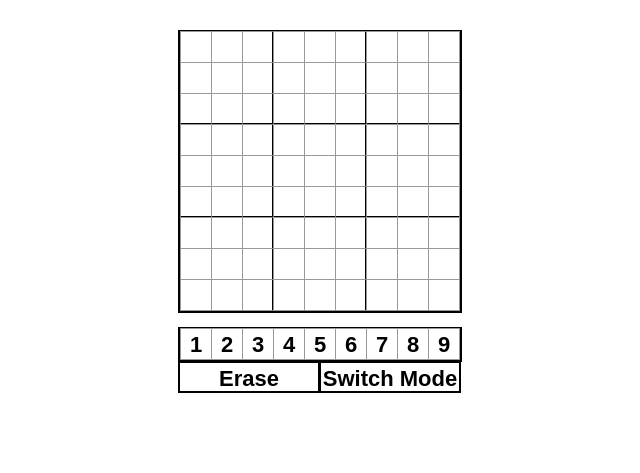
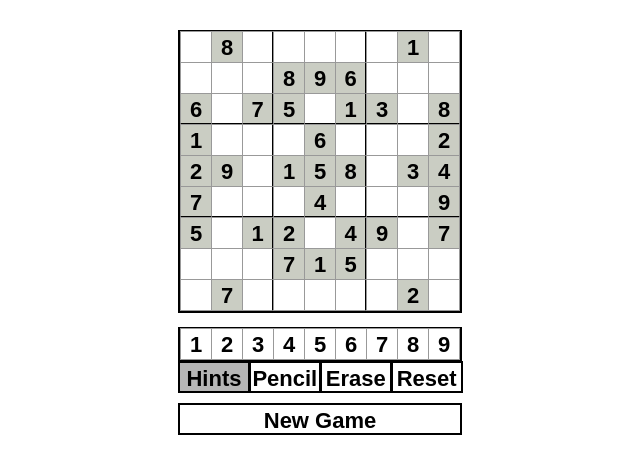
Before and after one commit to cscscs9/sudoku, a React app: page / in a window 1280 px wide. Shown: the part 51-524 px from the top of the page, without its empty margins (320-960 px from the left). Built offline with nearby package versions, Linux system fonts and the light colour scheme.

Commit message:
add keyboard and settings, ui changes

```diff
--- a/src/index.css
+++ b/src/index.css
@@ -67,7 +67,22 @@ button:focus {
   margin-top: -1px;
   padding: 0;
   text-align: center;
-  width: 142px;
+  width: 71.9px;
+}
+
+.fullButton {
+  background: #fff;
+  border: 2px solid #000;
+  float: left;
+  font-size: 22px;
+  font-weight: bold;
+  line-height: 32px;
+  height: 32px;
+  margin-right: -1px;
+  margin-top: -1px;
+  padding: 0;
+  text-align: center;
+  width: 284px;
 }
 
 .kbd-navigation .bigButton:focus {
@@ -75,26 +90,19 @@ button:focus {
 }
 
 .game-board {
+  background: #fff;
   display: flex;
   flex-direction: row;
   border: 2px solid #000;
   margin: auto;
 }
 
-.fixedSquare{
-  background: #999;
-}
-
-.selectedSquare{
-  background: rgb(181, 255, 120);
-}
-
-.hintSquare {
-  background: rgb(205, 248, 170);
+.selected{
+  background: rgb(182, 182, 182) !important;
 }
 
 .errorSquare {
-  border: 3px solid red !important;
+  border: 2px solid red !important;
 }
 
 .game {
--- a/src/index.js
+++ b/src/index.js
@@ -12,7 +12,7 @@ class Board extends React.Component {
         var isHintSquare = this.props.selectedr===r || this.props.selectedc===c;
 
         if(this.props.selectedr!=null){
-            if(this.props.squares[r][c][0]===null) return false;
+            if(this.props.squares[r][c][0]===null) return isHintSquare;
 
             return isHintSquare || this.props.squares[r][c][0]===this.props.squares[this.props.selectedr][this.props.selectedc][0];
         }
@@ -22,10 +22,24 @@ class Board extends React.Component {
     renderSquare(r, c) {
         var classes = "square";
 
-        if(this.props.squares[r][c][1] === "f") classes += " fixedSquare";
-        else if(this.props.squares[r][c][1] === "e") classes += " errorSquare";
-        else if(this.props.selectedr===r && this.props.selectedc===c) classes += " selectedSquare";
-        else if(this.isHintSquare(r,c)) classes += " hintSquare";
+        var color = {};
+
+        if(this.props.squares[r][c][1] === "e") classes += " errorSquare";
+
+        if(this.props.selectedr===r && this.props.selectedc===c){   // selected square
+            color = {r: 255, g: 255, b: 5, t: 0.5};
+        } else if(this.props.hintMode && this.isHintSquare(r,c)){      //hint square
+            color = {r: 180, g: 255, b: 110, t: 0.5};
+        }
+        if(this.props.squares[r][c][1] === "f"){    // fixed square
+            if(color.r) color = {
+                r: (color.r+150)/2,
+                g: (color.g+155)/2,
+                b: (color.b+135)/2,
+                t: 0.8
+            };
+            else color = {r: 150, g: 155, b: 135, t: 0.5};
+        } else if(!color.r) color = {r: 255, g: 255, b:255, t: 1};
 
         if(r===2 || r===5) classes += " bottomBorder";
         if(c===2 || c===5) classes += " rightBorder";
@@ -34,7 +48,8 @@ class Board extends React.Component {
             <button
                 key={r*9 + c}
                 onClick={() => this.props.onClick(r, c)}
-                className={classes}>
+                className={classes}
+                style={{background: "rgb("+color.r+","+color.g+","+color.b+","+color.t+")"}}>
                 {this.props.squares[r][c][0]}
             </button>
         );
@@ -45,7 +60,11 @@ class Board extends React.Component {
         for(var r=0; r<9; r++){
             var row = [];
             for(var c=0; c<9; c++){
-                row.push(this.renderSquare(r,c));
+                if(this.props.squares[r][c][1] instanceof Array){
+                    row.push(this.renderSquare(r,c)); //change to renderPencilledSquare(r,c)
+                } else {
+                    row.push(this.renderSquare(r,c));
+                }
             }
             element.push(<div className="board-row" key={r}> {row} </div>);
         }
@@ -78,15 +97,31 @@ class InputPad extends React.Component {
 class Game extends React.Component {
     constructor(props) {
         super(props);
+        var difficulty = 35;
 
         this.state = {
-            squares: this.initBoard(30),
+            squares: this.initBoard(difficulty),
             selectedr: null,
             selectedc: null,
-            emptyCount: 81,
-            hintMode: false,
-            message: ""
+            pencilMode: false,
+            hintMode: true,
+            message: "",
         };
+        this.pressKey= this.pressKey.bind(this);
+    }
+
+    componentWillMount() {
+        document.addEventListener("keydown", this.pressKey, false);
+    }
+
+
+    componentWillUnmount() {
+        document.removeEventListener("keydown", this.pressKey, false);
+    }
+
+    pressKey(event) {
+        if(event.keyCode===8) this.clickPad(null);
+        else if(48<=event.keyCode && event.keyCode<=57) this.clickPad(event.keyCode-48);
     }
 
     clickBoard(r, c) {
@@ -101,23 +136,33 @@ class Game extends React.Component {
             this.state.squares[this.state.selectedr][this.state.selectedc][0] = num;
 
             if(!this.isValidMove(num)){
+                this.state.errors++;
                 this.state.squares[this.state.selectedr][this.state.selectedc][1] = 'e';
+                this.forceUpdate();
             } else {
                 this.state.squares[this.state.selectedr][this.state.selectedc][1] = null;
+                if(this.checkComplete()){
+                    this.setState({
+                        message: "Game Complete"
+                    });
+                } else this.forceUpdate();
             }
-
-            this.setState({
-                emptyCount: this.emptyCount-1,
-                message: this.state.emptyCount===0? "Game Complete": ""
-            });
-        } else { //error?
-            this.setState({message:""});
         }
     }
 
-    switchMode() {
+    pencilIn(num){
+        console.log("pencilIn");
+    }
+
+    switchHintMode() {
         this.setState({
             hintMode: !this.state.hintMode
+        })
+    }
+
+    switchPencilMode() {
+        this.setState({
+            pencilMode: !this.state.pencilMode
         })
     }
 
@@ -135,6 +180,30 @@ class Game extends React.Component {
         return true;
     }
 
+    checkComplete(){
+        var complete = true;
+        for(var r=0; r<9; r++){
+            for(var c=0; c<9; c++){
+                if(this.state.squares[r][c][1]==='e') {
+                    this.state.squares[r][c][1] = null;
+                    complete = false;
+                } else if (this.state.squares[r][c][0]===null) complete = false;
+            }
+        }
+        return complete;
+    }
+
+    clearBoard() {
+        for(var r=0; r<9; r++){
+            for(var c=0; c<9; c++){
+                if(this.state.squares[r][c][1]!=='f') {
+                    this.state.squares[r][c] = [null,null];
+                }
+            }
+        }
+        this.setState({selectedc:null, selectedr:null});
+    }
+
     initBoard(level) {
         var board = [];
         for(var r=0; r<9; r++){
@@ -142,6 +211,44 @@ class Game extends React.Component {
             for(var c=0; c<9; c++) row.push([null, null]);
             board.push(row);
         }
+
+        //sample board
+        board[0][1]=[8,"f"];
+        board[0][7]=[1,"f"];
+        board[1][3]=[8,"f"];
+        board[1][4]=[9,"f"];
+        board[1][5]=[6,"f"];
+        board[2][0]=[6,"f"];
+        board[2][2]=[7,"f"];
+        board[2][3]=[5,"f"];
+        board[2][5]=[1,"f"];
+        board[2][6]=[3,"f"];
+        board[2][8]=[8,"f"];
+        board[3][0]=[1,"f"];
+        board[3][4]=[6,"f"];
+        board[3][8]=[2,"f"];
+        board[4][0]=[2,"f"];
+        board[4][1]=[9,"f"];
+        board[4][3]=[1,"f"];
+        board[4][4]=[5,"f"];
+        board[4][5]=[8,"f"];
+        board[4][7]=[3,"f"];
+        board[4][8]=[4,"f"];
+        board[5][0]=[7,"f"];
+        board[5][4]=[4,"f"];
+        board[5][8]=[9,"f"];
+        board[6][0]=[5,"f"];
+        board[6][2]=[1,"f"];
+        board[6][3]=[2,"f"];
+        board[6][5]=[4,"f"];
+        board[6][6]=[9,"f"];
+        board[6][8]=[7,"f"];
+        board[7][3]=[7,"f"];
+        board[7][4]=[1,"f"];
+        board[7][5]=[5,"f"];
+        board[8][1]=[7,"f"];
+        board[8][7]=[2,"f"];
+
         return board;
     }
 
@@ -155,16 +262,40 @@ class Game extends React.Component {
                     squares={this.state.squares}
                     selectedr={this.state.selectedr}
                     selectedc={this.state.selectedc}
+                    hintMode={this.state.hintMode}
+                    pencilMode={this.state.pencilMode}
                     onClick={(r,c) => this.clickBoard(r, c)}
                 />
             </div>
             <br/>
 
-            <InputPad onClick={(i)=>this.clickPad(i)}/>
-            <button onClick={() => this.clickPad(null)} className="bigButton">Erase</button>
-            <button onClick={() => this.switchMode()} className="bigButton">Switch Mode</button>
+            <InputPad onClick={(i)=> this.state.pencilMode? this.pencilIn(i) : this.clickPad(i)}/>
+
+            <button onClick={() => this.switchHintMode()} className={this.state.hintMode?'bigButton selected':'bigButton'}>
+                Hints
+            </button>
+            <button onClick={() => this.switchPencilMode()} className={this.state.pencilMode?'bigButton selected':'bigButton'}>
+                Pencil
+            </button>
+            <button onClick={() => this.clickPad(null)} className="bigButton">
+                Erase
+            </button>
+            <button onClick={() => this.clearBoard()} className='bigButton'>
+                Reset
+            </button>
             <br/>
             <p>{this.state.message}</p>
+            <br/>
+            <button
+                onClick={() => this.setState({
+                        squares:this.initBoard(),
+                        message:'',
+                        selectedr: null,
+                        selectedc: null
+                    })}
+                className='fullButton'>
+                New Game
+            </button>
         </div>
       );
     }
```
